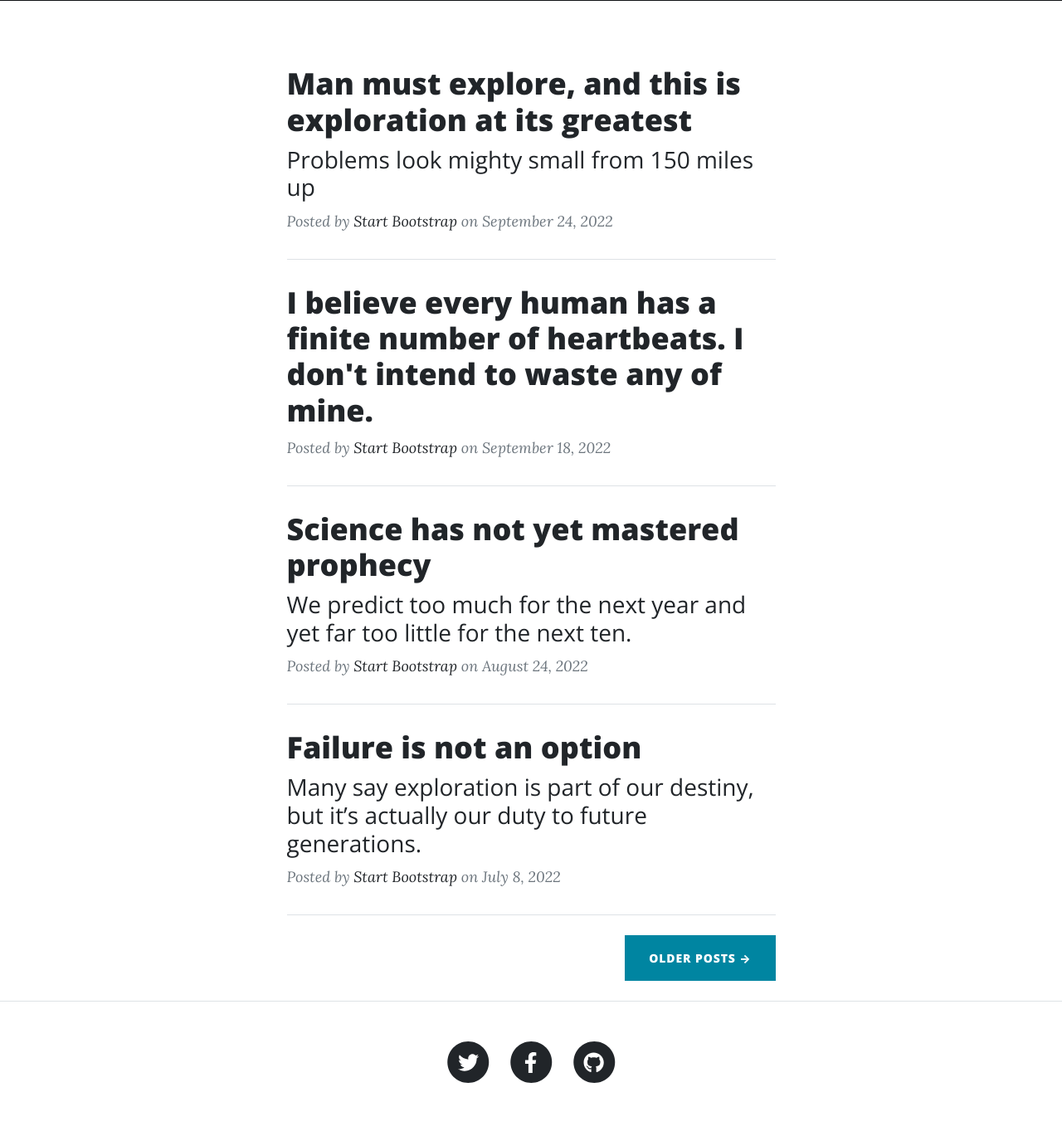
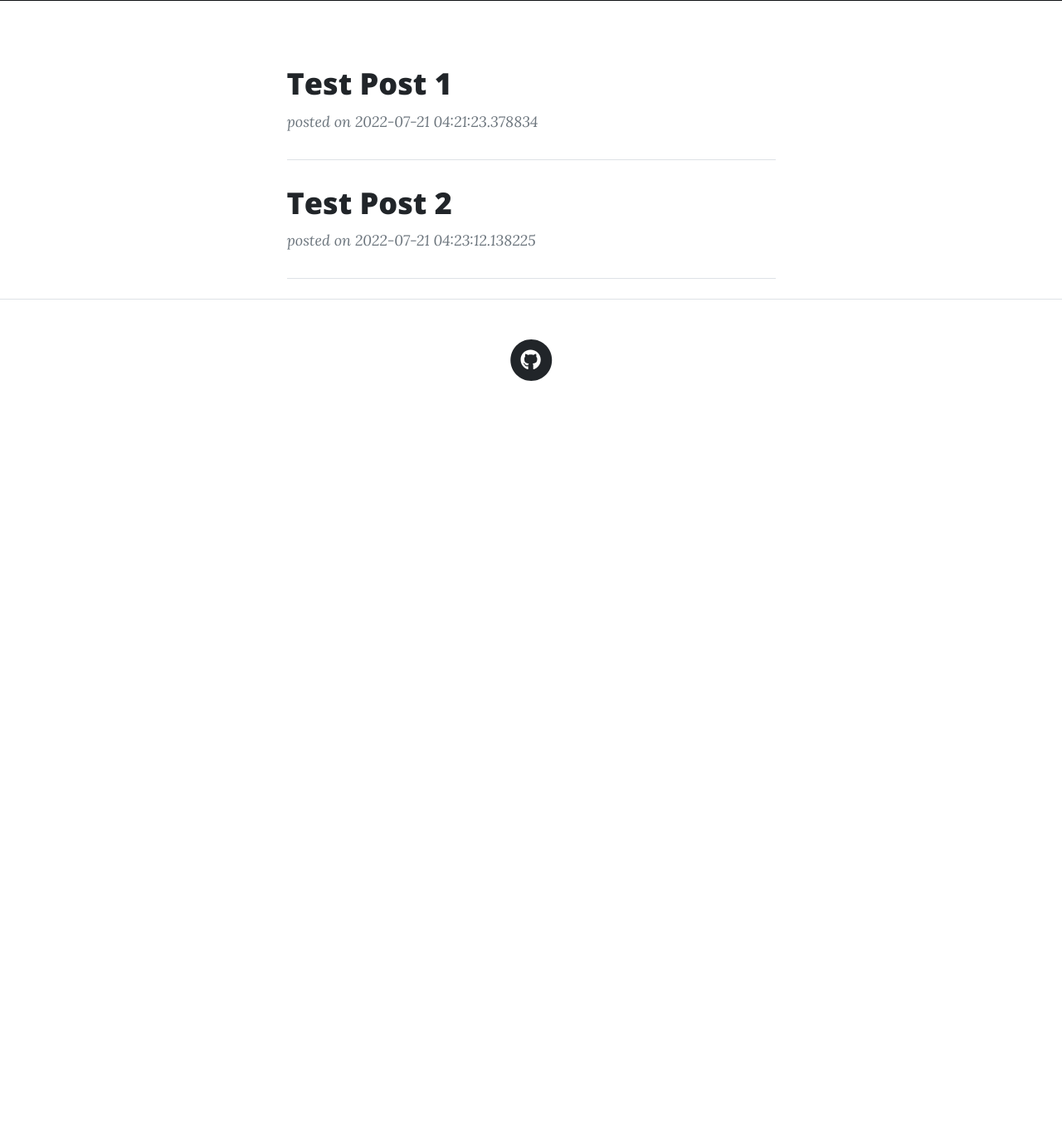
Before and after one commit to MitchHynes/flaskwebapp, a Flask app: page / in a window 1280 px wide. Shown: the part 531-1900 px from the top of the page at 83% size. After the commit the page ends 990 px from the top, so only its background shows below. Run offline with Flask 2, Linux system fonts and the light colour scheme; data comes from the database, SQL or seed files in the repository; both versions use the stored data as it was after the commit; some libraries are stand-ins or nearby versions.

Commit message:
cleans parts of app

```diff
--- a/app.py
+++ b/app.py
@@ -2,7 +2,6 @@ from flask import Flask, url_for, redirect, render_template
 from flask_wtf import FlaskForm
 from flask_sqlalchemy import SQLAlchemy
 from datetime import datetime
-
 
 app = Flask(__name__)
 app.config["SECRET_KEY"] = "slthwoyofmaWTSWPDLEYTYHSHWTHSHJFAWOdaoufowue"
@@ -21,17 +20,23 @@ class Posts(db.Model):
 
     def __repr__(self):
         return "<Title %r>" % self.title
+@app.route("/posts/<int:id>")
+def post(id):
+    post = Posts.query.get_or_404(id)
+    return render_template("post.html", post=post)
+
 
 @app.route("/posts")
 def posts():
     #Grab all the posts from the database
     posts = Posts.query.order_by(Posts.date_posted)
-    return render_template("post.html", posts=posts)
+    return render_template("posts.html", posts=posts)
 
 
 @app.route("/")
 def hello_world():
-    return render_template("index.html")
+    posts = Posts.query.order_by(Posts.date_posted)
+    return render_template("index.html", posts=posts)
 
 @app.route("/blog")
 def linux_blog(post=None):
@@ -40,3 +45,9 @@ def linux_blog(post=None):
 @app.route("/about")
 def about():
     return render_template("about.html")
+
+#me testing database stuff, sure there's a better way, ask mike
+def add_post(post_title, post_content):
+    post = Posts(title=post_title, content=post_content)
+    db.session.add(post)
+    db.session.commit()
--- a/templates/base.html
+++ b/templates/base.html
@@ -13,7 +13,7 @@
         <link href="https://fonts.googleapis.com/css?family=Lora:400,700,400italic,700italic" rel="stylesheet" type="text/css" />
         <link href="https://fonts.googleapis.com/css?family=Open+Sans:300italic,400italic,600italic,700italic,800italic,400,300,600,700,800" rel="stylesheet" type="text/css" />
         <!-- Core theme CSS (includes Bootstrap)-->
-        <link href="static/css/styles.css" rel="stylesheet" />
+        <link href="/static/css/styles.css" rel="stylesheet" />
     </head>
 
     <body>
@@ -50,23 +50,7 @@
                     <div class="col-md-10 col-lg-8 col-xl-7">
                         <ul class="list-inline text-center">
                             <li class="list-inline-item">
-                                <a href="#!">
-                                    <span class="fa-stack fa-lg">
-                                        <i class="fas fa-circle fa-stack-2x"></i>
-                                        <i class="fab fa-twitter fa-stack-1x fa-inverse"></i>
-                                    </span>
-                                </a>
-                            </li>
-                            <li class="list-inline-item">
-                                <a href="#!">
-                                    <span class="fa-stack fa-lg">
-                                        <i class="fas fa-circle fa-stack-2x"></i>
-                                        <i class="fab fa-facebook-f fa-stack-1x fa-inverse"></i>
-                                    </span>
-                                </a>
-                            </li>
-                            <li class="list-inline-item">
-                                <a href="#!">
+                                <a href="https://github.com/MitchHynes">
                                     <span class="fa-stack fa-lg">
                                         <i class="fas fa-circle fa-stack-2x"></i>
                                         <i class="fab fa-github fa-stack-1x fa-inverse"></i>
--- a/templates/index.html
+++ b/templates/index.html
@@ -22,60 +22,18 @@
             <div class="row gx-4 gx-lg-5 justify-content-center">
                 <div class="col-md-10 col-lg-8 col-xl-7">
                     <!-- Post preview-->
+                    {% for post in posts %}
                     <div class="post-preview">
-                        <a href="post.html">
-                            <h2 class="post-title">Man must explore, and this is exploration at its greatest</h2>
-                            <h3 class="post-subtitle">Problems look mighty small from 150 miles up</h3>
+                        <a href="{{ url_for("post", id=post.id) }}">
+                            <h2 class="post-title">{{ post.title }}</h2>
                         </a>
                         <p class="post-meta">
-                            Posted by
-                            <a href="#!">Start Bootstrap</a>
-                            on September 24, 2022
+                            posted on {{ post.date_posted }}
                         </p>
                     </div>
                     <!-- Divider-->
                     <hr class="my-4" />
-                    <!-- Post preview-->
-                    <div class="post-preview">
-                        <a href="post.html"><h2 class="post-title">I believe every human has a finite number of heartbeats. I don't intend to waste any of mine.</h2></a>
-                        <p class="post-meta">
-                            Posted by
-                            <a href="#!">Start Bootstrap</a>
-                            on September 18, 2022
-                        </p>
-                    </div>
-                    <!-- Divider-->
-                    <hr class="my-4" />
-                    <!-- Post preview-->
-                    <div class="post-preview">
-                        <a href="post.html">
-                            <h2 class="post-title">Science has not yet mastered prophecy</h2>
-                            <h3 class="post-subtitle">We predict too much for the next year and yet far too little for the next ten.</h3>
-                        </a>
-                        <p class="post-meta">
-                            Posted by
-                            <a href="#!">Start Bootstrap</a>
-                            on August 24, 2022
-                        </p>
-                    </div>
-                    <!-- Divider-->
-                    <hr class="my-4" />
-                    <!-- Post preview-->
-                    <div class="post-preview">
-                        <a href="post.html">
-                            <h2 class="post-title">Failure is not an option</h2>
-                            <h3 class="post-subtitle">Many say exploration is part of our destiny, but it’s actually our duty to future generations.</h3>
-                        </a>
-                        <p class="post-meta">
-                            Posted by
-                            <a href="#!">Start Bootstrap</a>
-                            on July 8, 2022
-                        </p>
-                    </div>
-                    <!-- Divider-->
-                    <hr class="my-4" />
-                    <!-- Pager-->
-                    <div class="d-flex justify-content-end mb-4"><a class="btn btn-primary text-uppercase" href="#!">Older Posts →</a></div>
+                    {% endfor %}
                 </div>
             </div>
         </div>
--- a/templates/linuxblog.html
+++ /dev/null
@@ -1 +0,0 @@
-arrived at the linux blog file
--- a/templates/posts.html
+++ b/templates/posts.html
@@ -25,6 +25,7 @@ r       {% block header %}
                     <h2 class="section-heading">{{ post.title }}</h2>
                     <br/>
                     {{ post.content }}<br/>
+                    <small>{{ post.date_posted }}</small>
                     </div>
                 </div>
             </div>
```
Also changed, not shown: posts.db.
